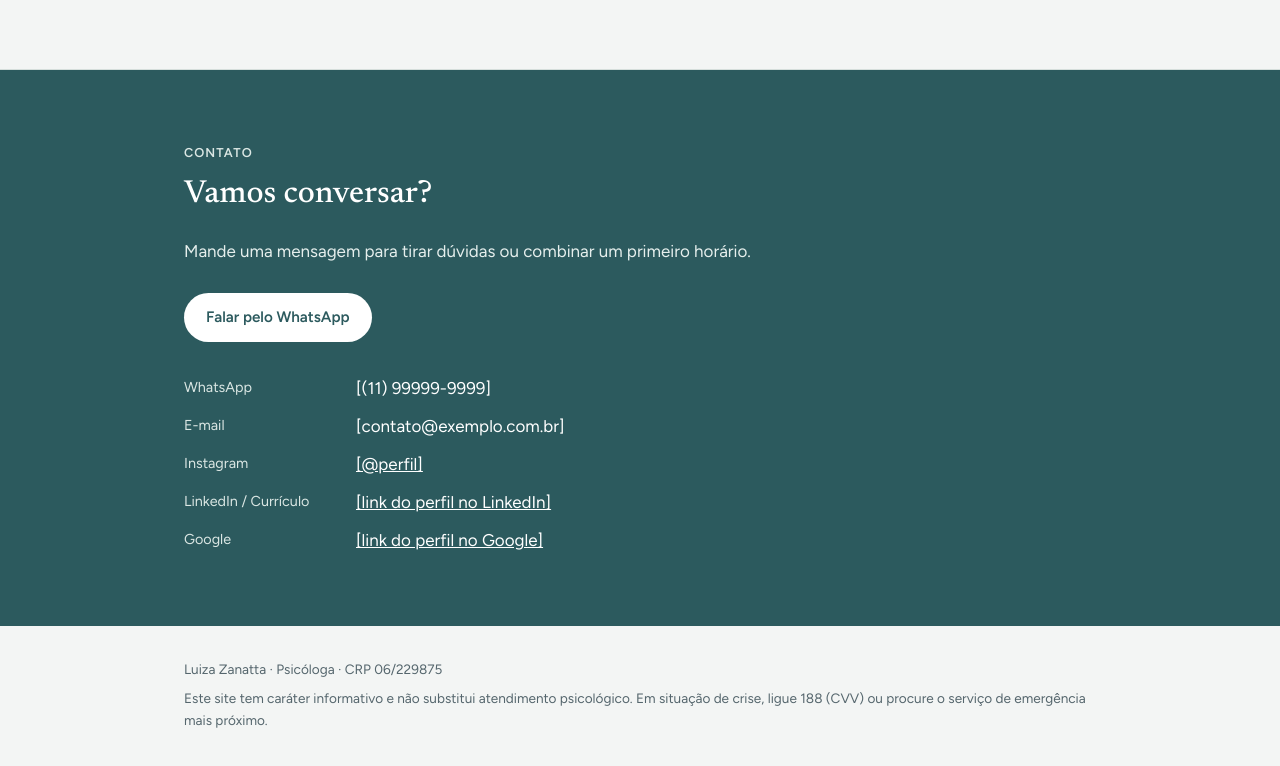
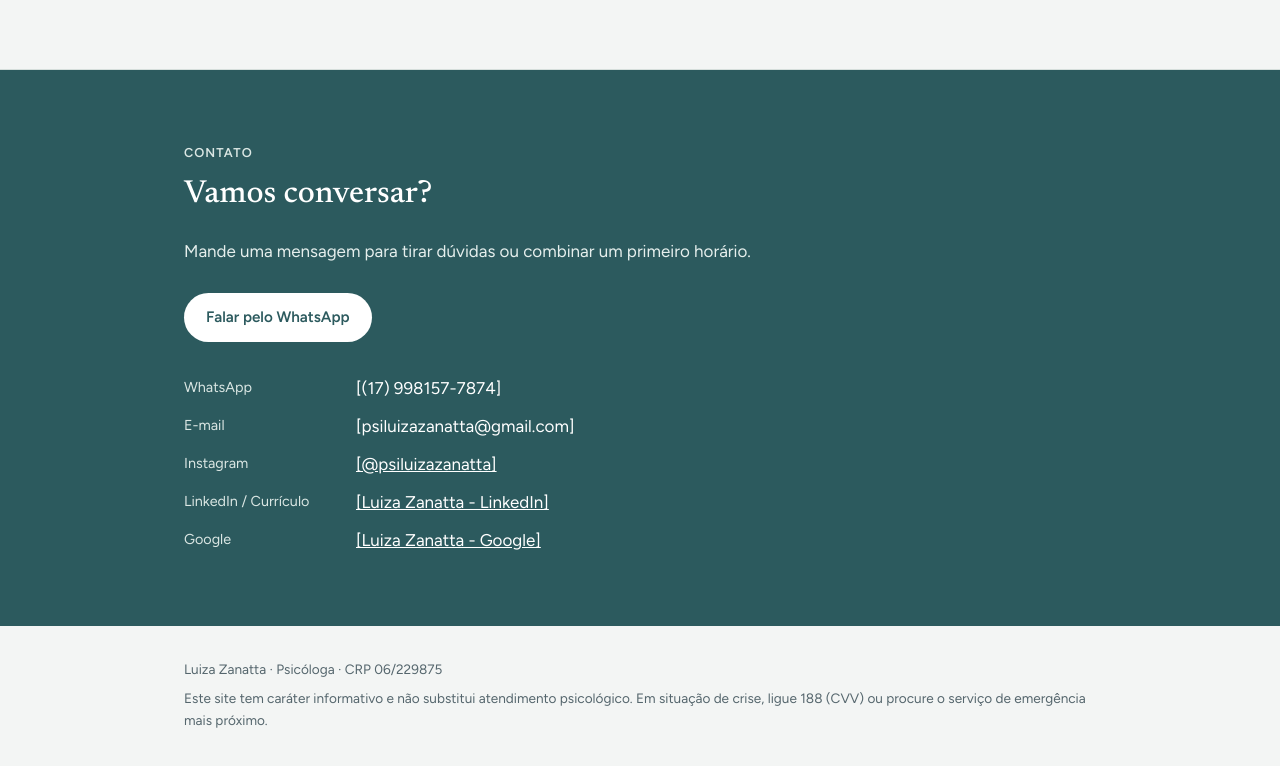
Before and after one commit to psicologaluizazanatta/psicologaluizazanatta.github.io, a plain HTML site: page index.html in a window 1280 px wide. Shown: the part 3424-4190 px from the top of the page. Drawn offline with Linux system fonts and the light colour scheme.

Commit message:
Update contact information in index.html

```diff
--- a/index.html
+++ b/index.html
@@ -306,15 +306,14 @@
         <p>Mande uma mensagem para tirar dúvidas ou combinar um primeiro horário.</p>
       </div>
       <div class="botoes" style="margin-top:28px">
-        <!-- Troque 5511999999999 pelo número com DDI 55 + DDD, só números -->
-        <a class="botao principal" href="https://wa.me/5511999999999">Falar pelo WhatsApp</a>
+        <a class="botao principal" href="https://wa.me/5517981577874">Falar pelo WhatsApp</a>
       </div>
       <ul class="canais">
-        <li><span class="tipo">WhatsApp</span><span>[(11) 99999-9999]</span></li>
-        <li><span class="tipo">E-mail</span><span>[contato@exemplo.com.br]</span></li>
-        <li><span class="tipo">Instagram</span><a href="https://www.instagram.com/">[@perfil]</a></li>
-        <li><span class="tipo">LinkedIn / Currículo</span><a href="https://www.linkedin.com/in/">[link do perfil no LinkedIn]</a></li>
-        <li><span class="tipo">Google</span><a href="https://www.google.com/">[link do perfil no Google]</a></li>
+        <li><span class="tipo">WhatsApp</span><span>[(17) 998157-7874]</span></li>
+        <li><span class="tipo">E-mail</span><span>[psiluizazanatta@gmail.com]</span></li>
+        <li><span class="tipo">Instagram</span><a href="https://www.instagram.com/psiluizazanatta/">[@psiluizazanatta]</a></li>
+        <li><span class="tipo">LinkedIn / Currículo</span><a href="linkedin.com/in/luiza-zanatta">[Luiza Zanatta - LinkedIn]</a></li>
+        <li><span class="tipo">Google</span><a href="https://maps.app.goo.gl/KYgm15n7DDLrseDt5">[Luiza Zanatta - Google]</a></li>
       </ul>
     </div>
   </section>
```
